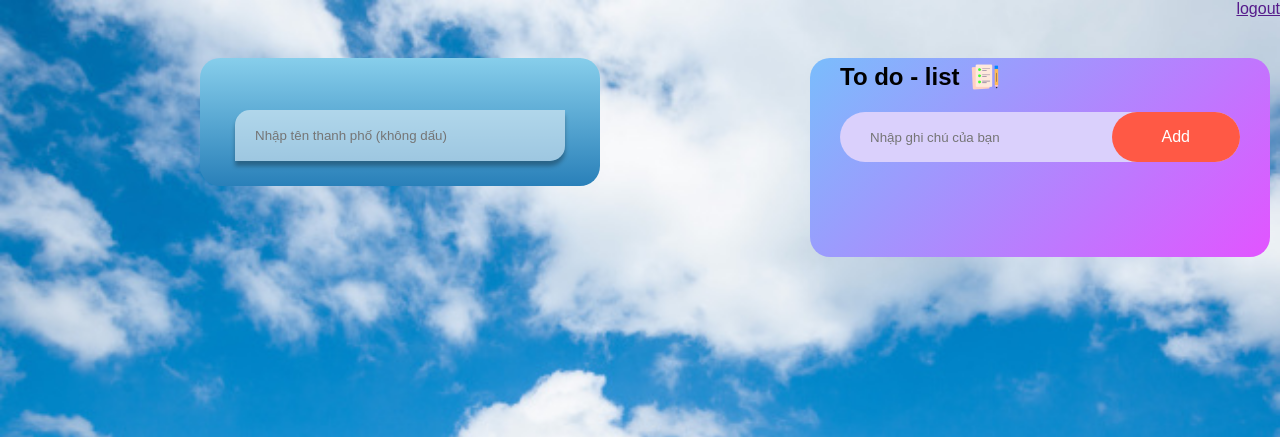
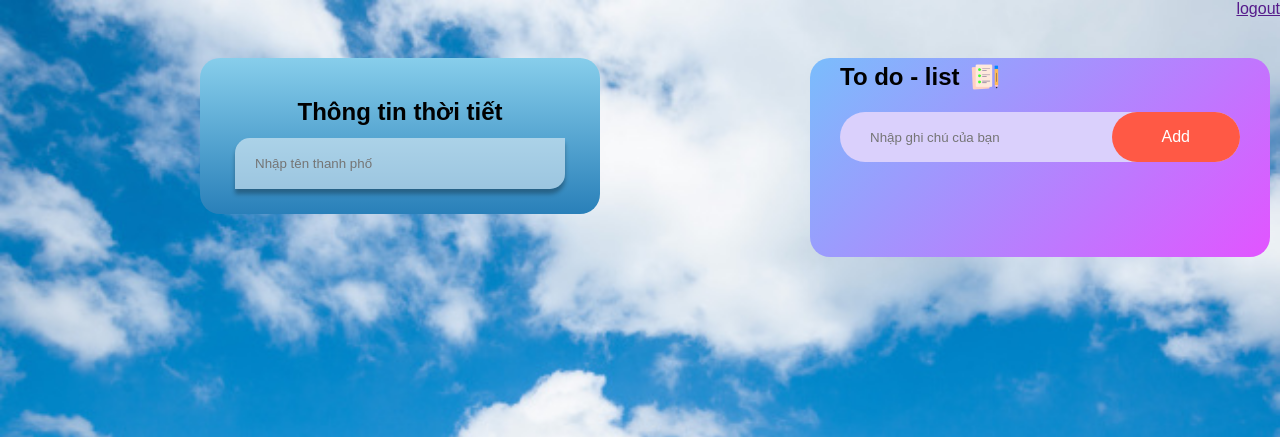
Before and after one commit to TungDuong1202/Team3-64CNTT1-WebThoiTiet, a PHP site: page /giao_dien.html in a window 1280 px wide. Shown: the top 437 px of the page. Run offline with PHP 8.4, Linux system fonts and the light colour scheme.

Commit message:
update giao dien thoi tiet

```diff
--- a/giao_dien.html
+++ b/giao_dien.html
@@ -16,7 +16,8 @@
         <div>
             <iframe src="todo_list.html" frameborder="0" class="todolist"></iframe>
         </div>
-        <input type="text" class="search" placeholder="Nhập tên thanh phố (không dấu)">
+        <h2>Thông tin thời tiết</h2>
+        <input type="text" class="search" placeholder="Nhập tên thanh phố">
         <div class="content">
             <h1 class="capital">
                 <span class="city"></span>
--- a/style.css
+++ b/style.css
@@ -46,8 +46,6 @@ body{
 }
 
 .short-dec {
-    font-size: 40px;
-    font-weight: bold;
     margin: 15px;
 }
 
```
Also changed, not shown: img/humidity.png (deleted), img/search.png (deleted), img/wind.png (deleted).
